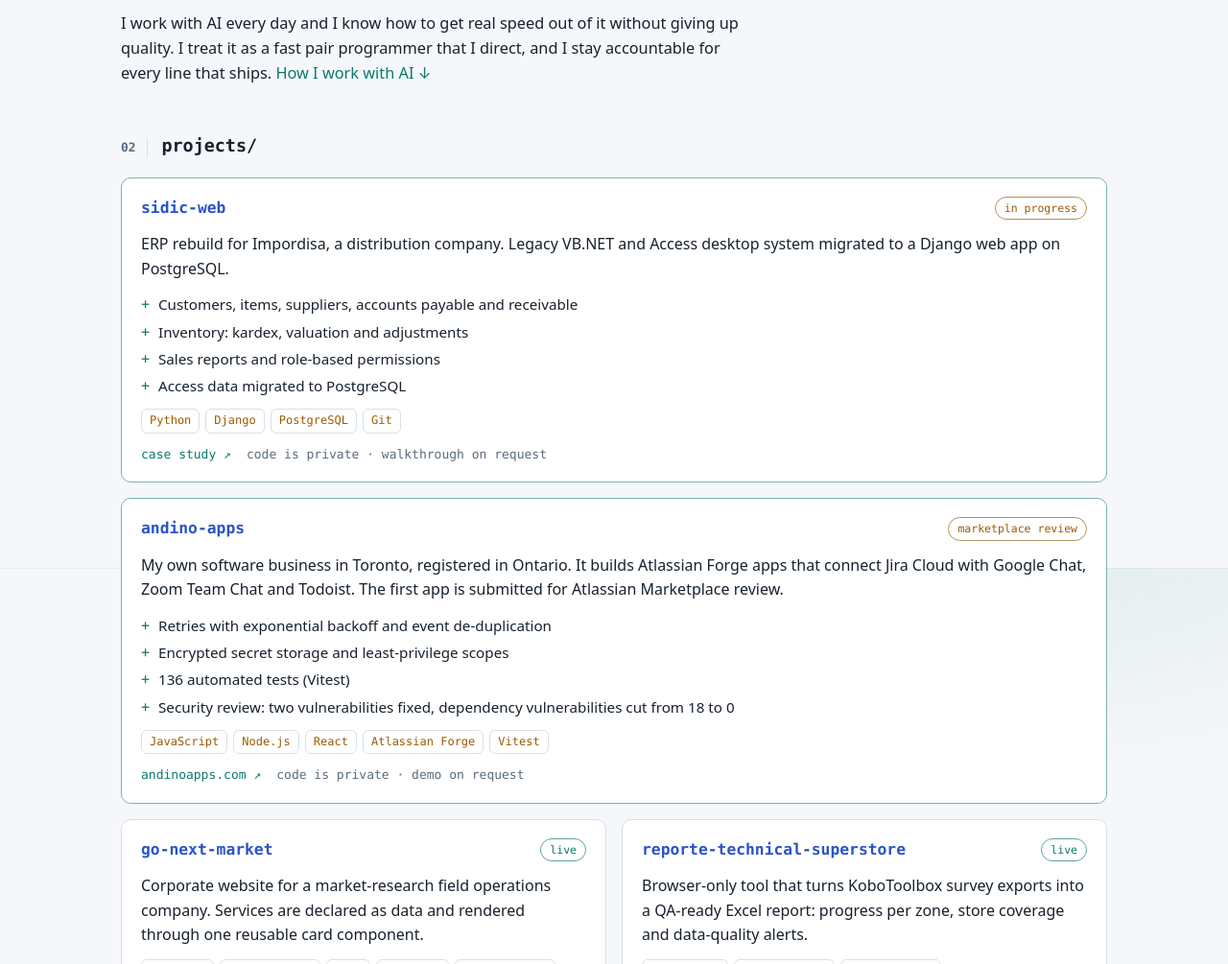
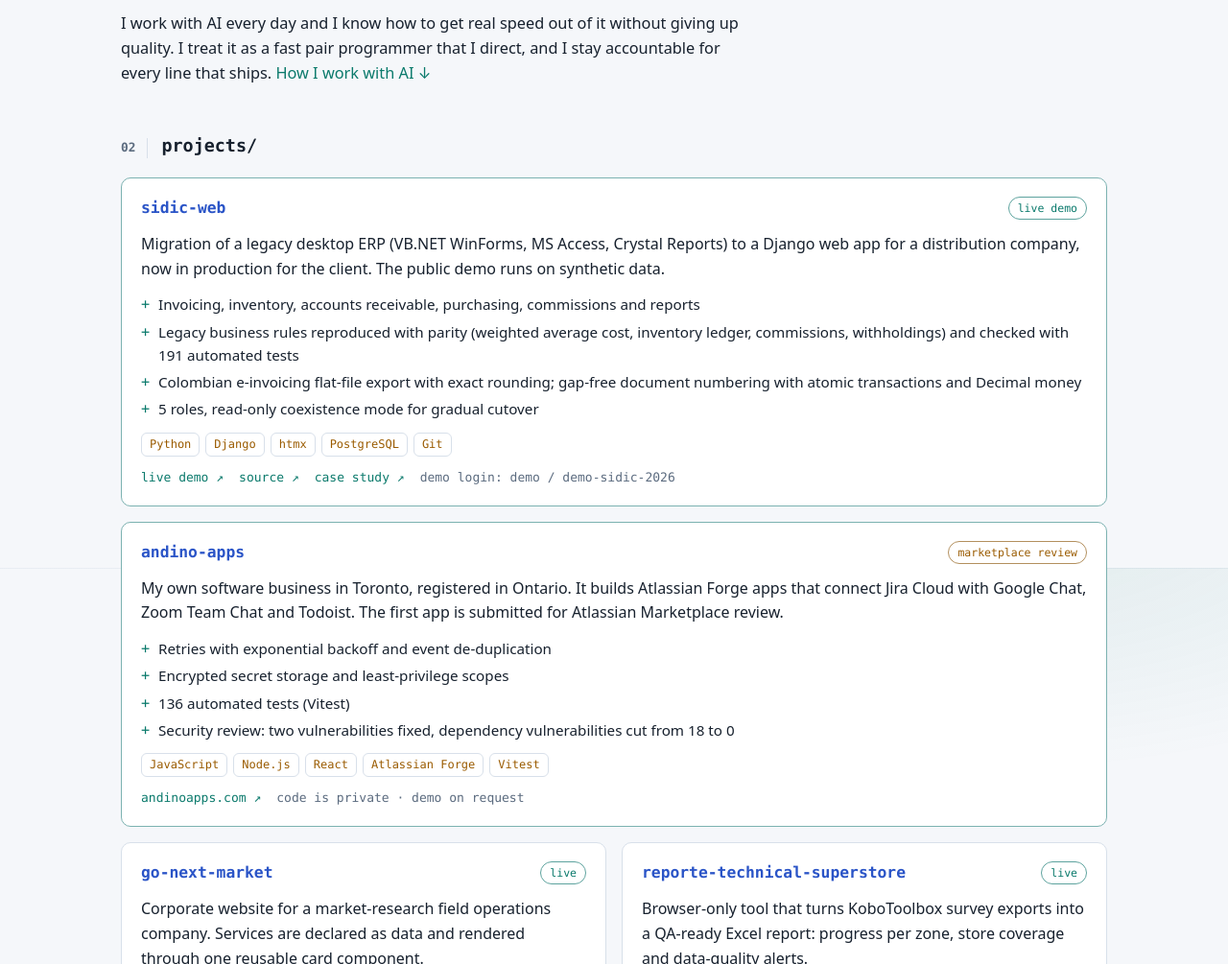
Before and after one commit to Nedavefo/Portfolio, a plain HTML site: page index.html in a window 1280 px wide. Shown: the part 1008-2013 px from the top of the page at 96% size. Drawn offline with Linux system fonts and the light colour scheme.

Commit message:
Add Sidic Web live demo and public source; drop client name
Co-Authored-By: Claude Sonnet 5.5 <noreply@anthropic.com>

```diff
--- a/index.html
+++ b/index.html
@@ -91,19 +91,21 @@
         <article class="card featured">
           <header>
             <h3>sidic-web</h3>
-            <span class="badge wip">in progress</span>
+            <span class="badge live">live demo</span>
           </header>
-          <p>ERP rebuild for Impordisa, a distribution company. Legacy VB.NET and Access desktop system migrated to a Django web app on PostgreSQL.</p>
+          <p>Migration of a legacy desktop ERP (VB.NET WinForms, MS Access, Crystal Reports) to a Django web app for a distribution company, now in production for the client. The public demo runs on synthetic data.</p>
           <ul class="points">
-            <li>Customers, items, suppliers, accounts payable and receivable</li>
-            <li>Inventory: kardex, valuation and adjustments</li>
-            <li>Sales reports and role-based permissions</li>
-            <li>Access data migrated to PostgreSQL</li>
+            <li>Invoicing, inventory, accounts receivable, purchasing, commissions and reports</li>
+            <li>Legacy business rules reproduced with parity (weighted average cost, inventory ledger, commissions, withholdings) and checked with 191 automated tests</li>
+            <li>Colombian e-invoicing flat-file export with exact rounding; gap-free document numbering with atomic transactions and Decimal money</li>
+            <li>5 roles, read-only coexistence mode for gradual cutover</li>
           </ul>
-          <p class="tags"><span>Python</span><span>Django</span><span>PostgreSQL</span><span>Git</span></p>
+          <p class="tags"><span>Python</span><span>Django</span><span>htmx</span><span>PostgreSQL</span><span>Git</span></p>
           <p class="links">
+            <a href="https://nedavefo.pythonanywhere.com/" rel="noopener">live demo ↗</a>
+            <a href="https://github.com/Nedavefo/sidic-web-demo" rel="noopener">source ↗</a>
             <a href="https://github.com/Nedavefo/erp-modernization-case-study" rel="noopener">case study ↗</a>
-            <span class="muted">code is private · walkthrough on request</span>
+            <span class="muted">demo login: demo / demo-sidic-2026</span>
           </p>
         </article>
 
--- a/script.js
+++ b/script.js
@@ -45,7 +45,7 @@
   var hIdx = 0;
 
   var PROJECTS = {
-    'sidic-web': { text: 'ERP rebuild (VB.NET + Access -> Django + PostgreSQL). Code is private; the case study is public.', url: 'https://github.com/Nedavefo/erp-modernization-case-study' },
+    'sidic-web': { text: 'ERP migration (VB.NET + Access -> Django). Live demo with synthetic data (demo / demo-sidic-2026) and public source.', url: 'https://nedavefo.pythonanywhere.com/' },
     'andino-apps': { text: 'Own business: 3 Atlassian Forge apps for Jira Cloud (Google Chat, Zoom Team Chat, Todoist). First one in Marketplace review. Code is private, demo on request.', url: 'https://andinoapps.com' },
     'go-next-market': { text: 'React 18 + Vite + Tailwind corporate site, live on GitHub Pages.', url: 'https://nedavefo.github.io/GoNextMarket/' },
     'reporte-technical-superstore': { text: 'Browser-only KoboToolbox -> Excel QA report tool. Live demo and public source.', url: 'https://nedavefo.github.io/Reporte-Technical-Superstore-Public-Version/' },
```
